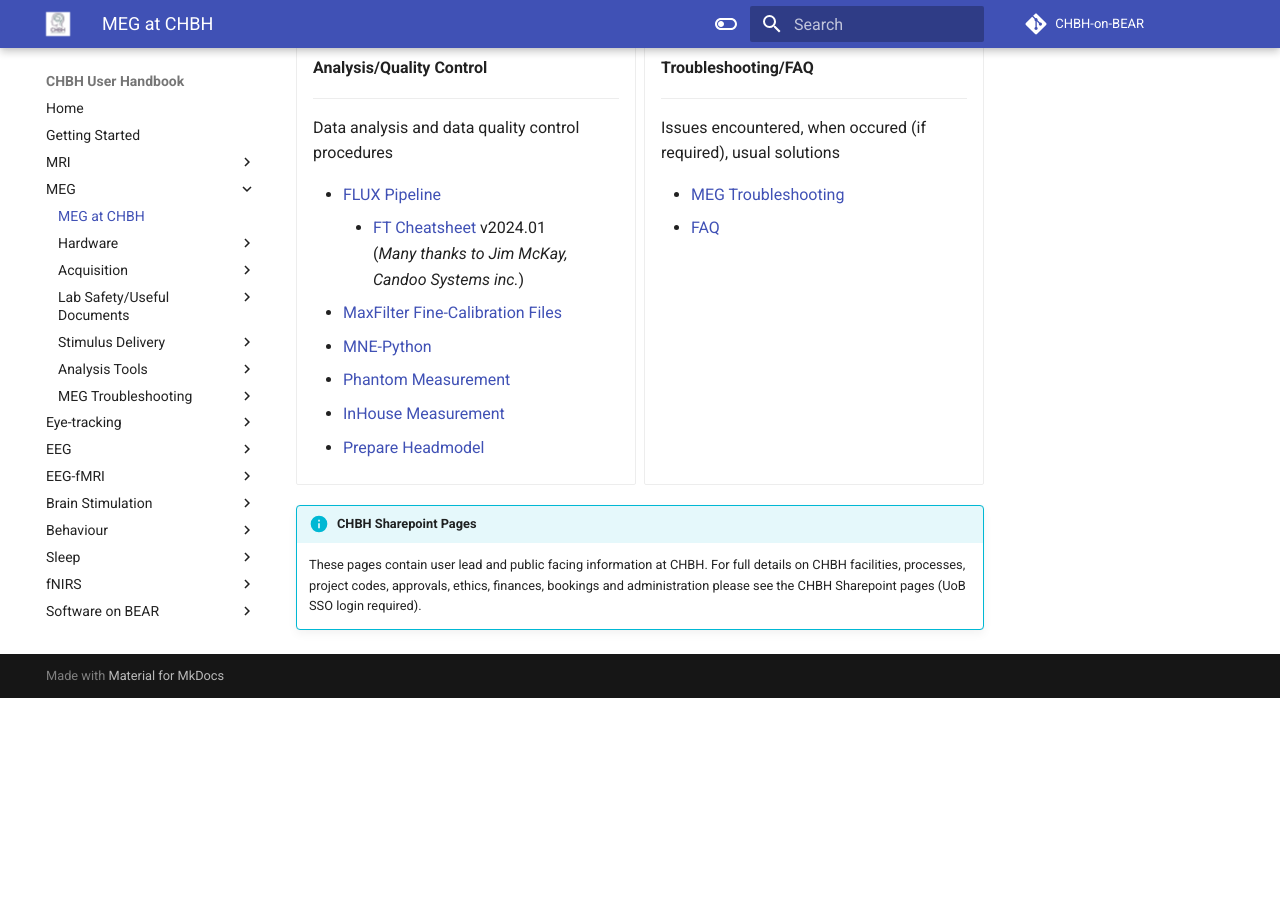
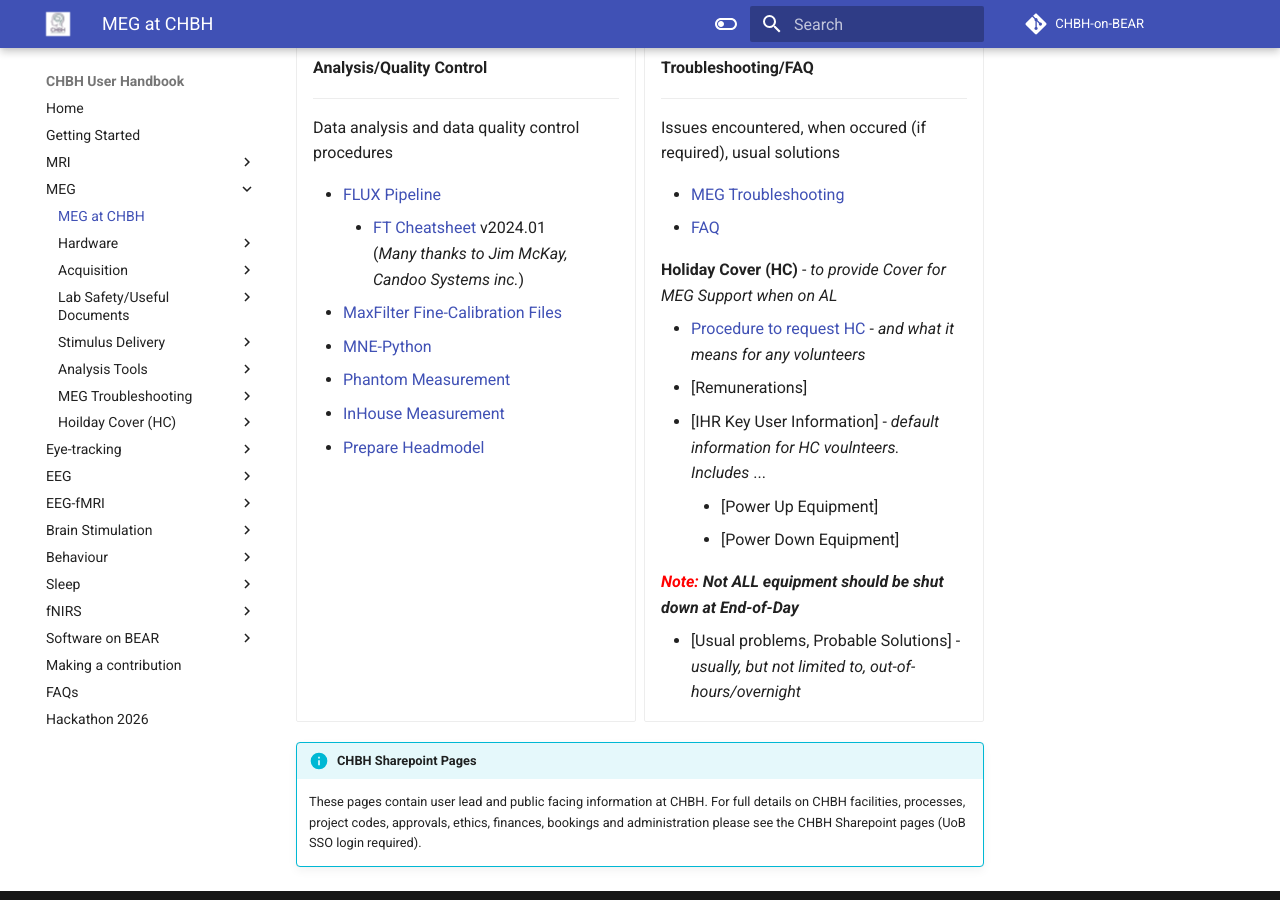
Before and after one commit to chbh-opensource/chbh-on-bear, an MkDocs documentation site: the page built from docs/meg/index.md, in a window 1280 px wide and 900 px high, scrolled down 2018 px. Built offline with MkDocs 1.6.1 and Material for MkDocs 9.7.7, drawn with Linux system fonts in a browser that asks for light colours; comment, search, counter and statistics services are not loaded; before the commit the page ends 2716 px from its top, so only the background shows below that; some of the changed text lies outside the part shown.

```diff
--- a/docs/meg/index.md
+++ b/docs/meg/index.md
@@ -1,6 +1,6 @@
 # MEG at CHBH
 
-Guides and documentation for MEG analysis and data collection at the CHBH.
+Guides and documentation for MEG analysis and data collection at the CHBH
 
 
 <div class="grid cards" markdown>
@@ -163,6 +163,19 @@ Guides and documentation for MEG analysis and data collection at the CHBH.
 
 	- [FAQ](troubleshooting/faq.md)
 
+	**Holiday Cover (HC)** - *to provide Cover for MEG Support when on AL*
+
+	- [Procedure to request HC](troubleshooting/procedure_hc.md) - *and what it means for any volunteers*
+	- [Remunerations]
+	- [IHR Key User Information] - *default information for HC voulnteers.*<br />
+	*Includes* ...
+		- [Power Up Equipment]
+		- [Power Down Equipment]<br />
+
+	***<span style="color:red">Note:</span> Not ALL equipment should be shut down at End-of-Day*** </br />
+
+	- [Usual problems, Probable Solutions] - *usually, but not limited to, out-of-hours/overnight*
+
 
 </div>
 
--- a/mkdocs.yml
+++ b/mkdocs.yml
@@ -166,6 +166,8 @@ nav:
         - BlueBEAR Login Server Issue: meg/troubleshooting/bluebear_login_issue.md
         - EyeLink BIOS battery: meg/troubleshooting/eyelink_bios_battery.md
         - MSR lighting: meg/troubleshooting/msr_lights.md
+    - Hoilday Cover (HC):
+        - Procedure to request HC: meg/troubleshooting/procedure_hc.md
   - Eye-tracking:
     - eye-tracking/index.md
     - Hardware:
```
Also changed, not shown: docs/meg/hardware/megstim.md (+1 -1 lines), docs/meg/troubleshooting/procedure_hc.md (added, +15 -0 lines).
